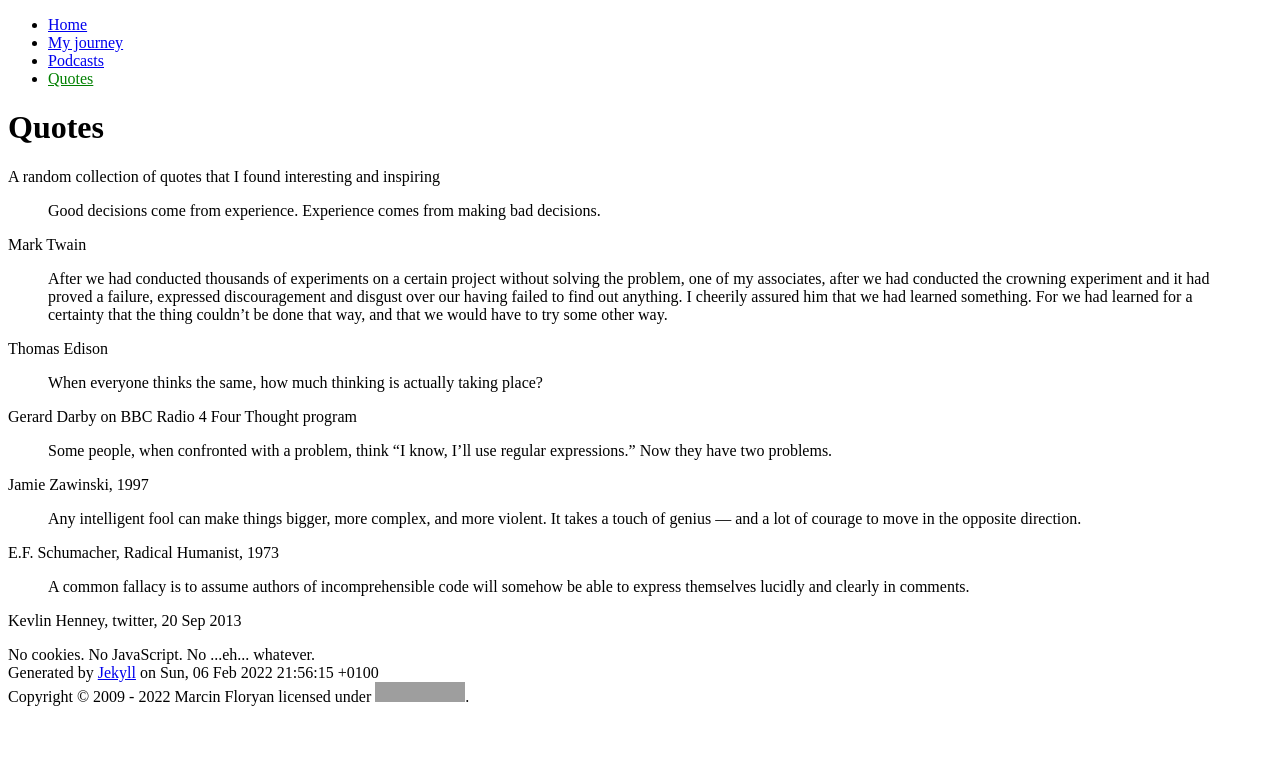
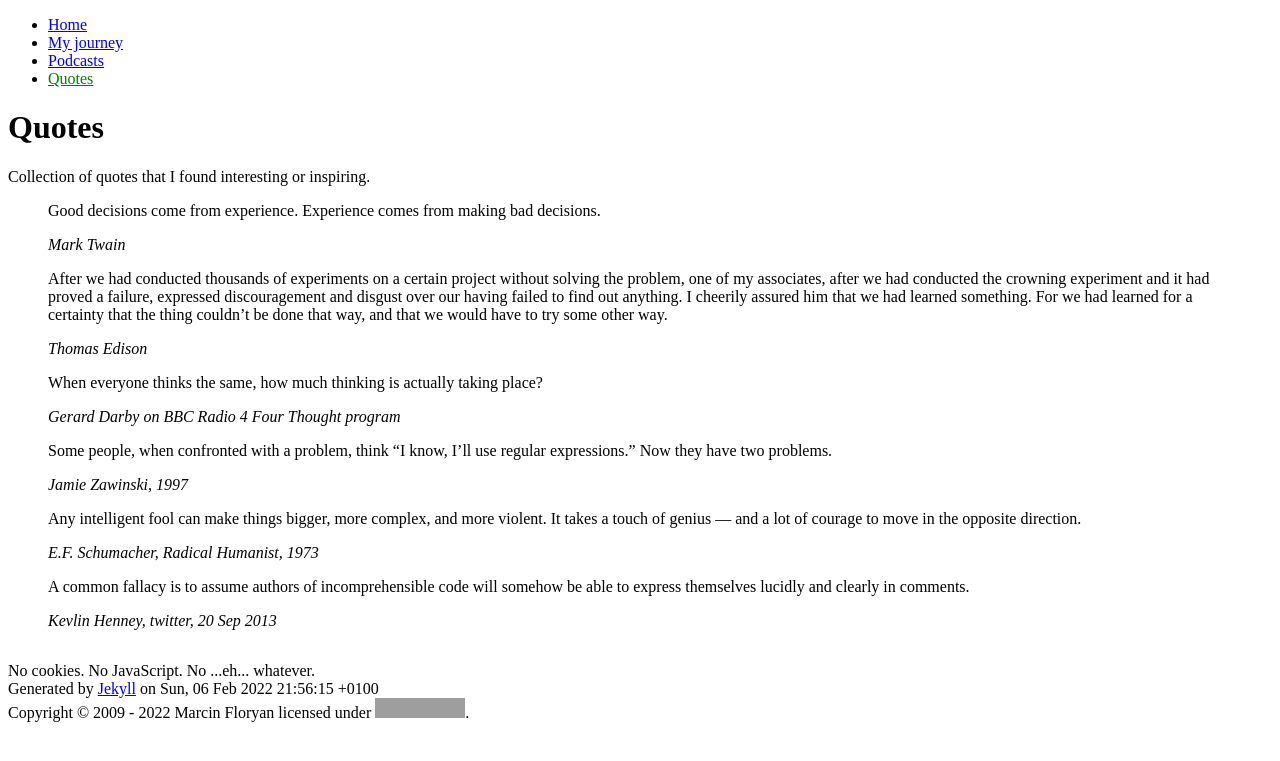
Before and after one commit to mfloryan/marcin.floryan.se, a Jekyll site: the page built from quotes.html, in a window 1280 px wide. Shown: the top 761 px of the page. Built offline with Jekyll 4.4.1, drawn with Linux system fonts in a browser that asks for light colours; grey boxes are pictures that could not be loaded.

Commit message:
quotes: Simpler intro

```diff
--- a/quotes.html
+++ b/quotes.html
@@ -1,14 +1,18 @@
 ---
 layout: default
-title: A collection of quotes
+title: Quotes collection
 ---
 <h1>Quotes</h1>
 
-A random collection of quotes that I found interesting and inspiring
+<section>Collection of quotes that I found interesting or inspiring.</section>
 
 {% for item in site.data.quotes %}
 <blockquote>
   {{ item.quote }}
+  <footer>
+    <cite>{{ item.author }}</cite>
+  </footer>
 </blockquote>
-<div>{{ item.author }}</div>
+
 {% endfor %}
+</article>
```
